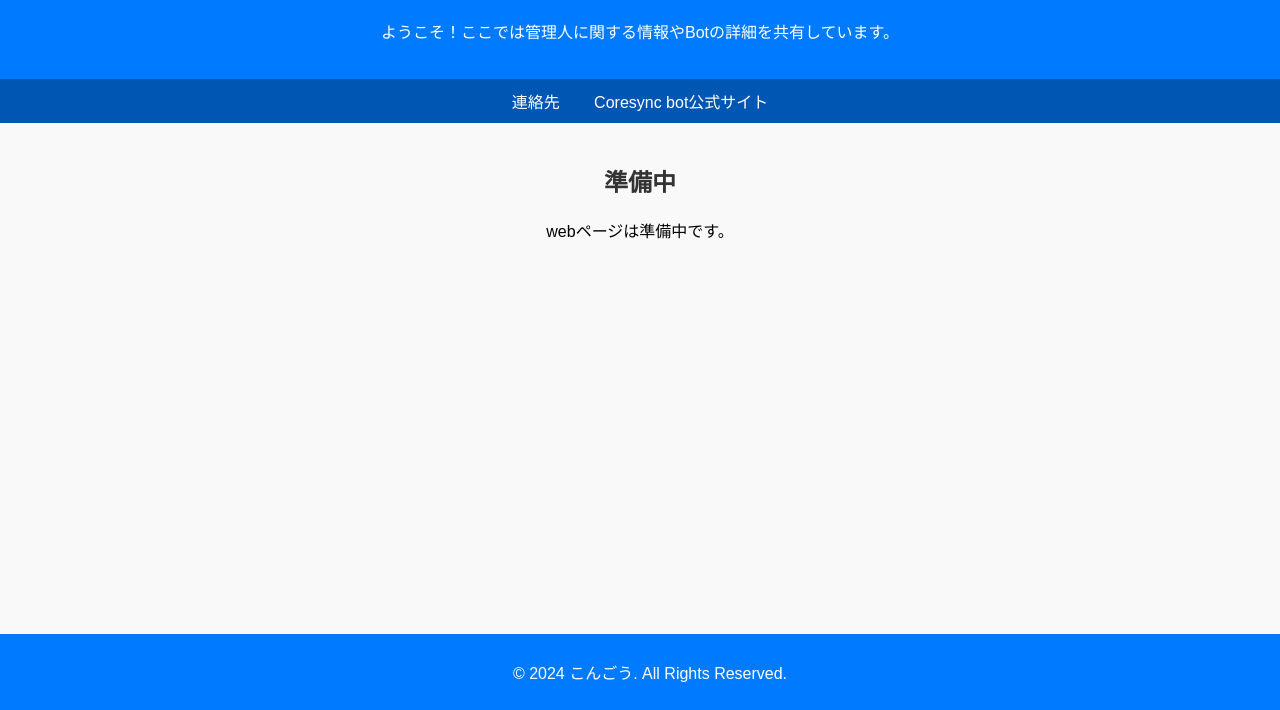
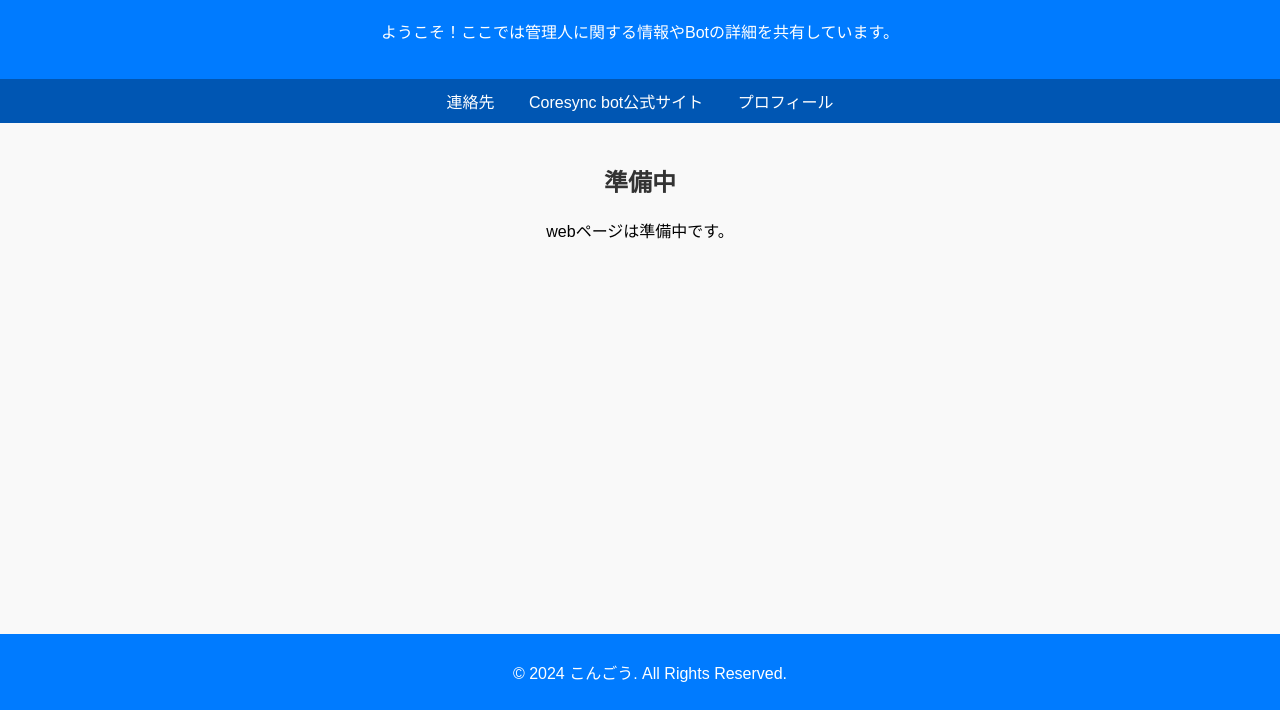
Before and after one commit to Kongou173/Homepage, a plain HTML site: page docs/index.html in a window 1280 px wide. Shown: the part 90-800 px from the top of the page. Drawn offline with Linux system fonts and the light colour scheme.

Commit message:
Update index.html

```diff
--- a/docs/index.html
+++ b/docs/index.html
@@ -50,6 +50,7 @@
   <nav>
     <a href="contact.html">連絡先</a>
     <a href="https://kongou173.github.io/Coresync-bot/">Coresync bot公式サイト</a>
+    <a href="profile.html">プロフィール</a>
   </nav>
   <div class="content">
       <h2>準備中</h2>
```
